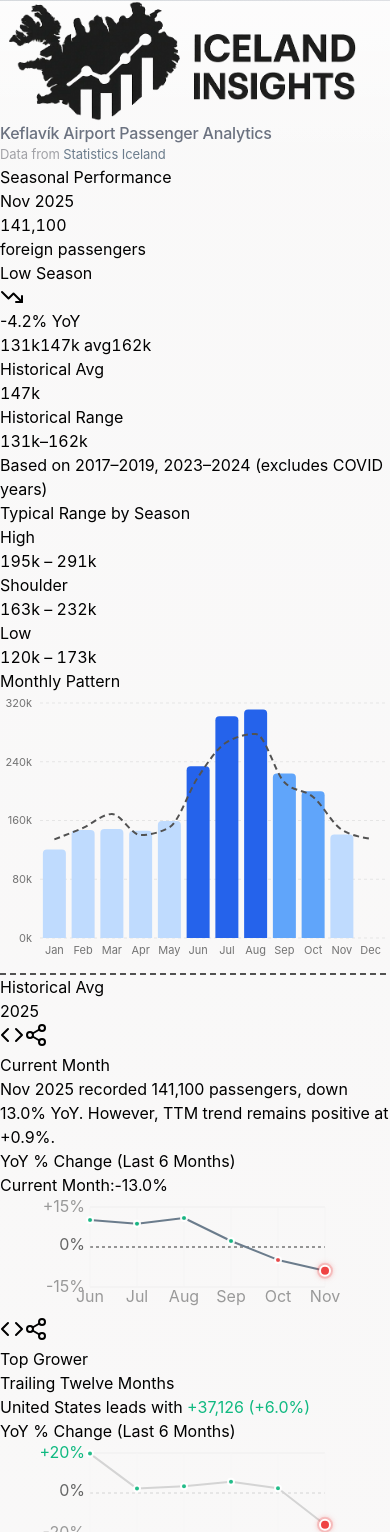
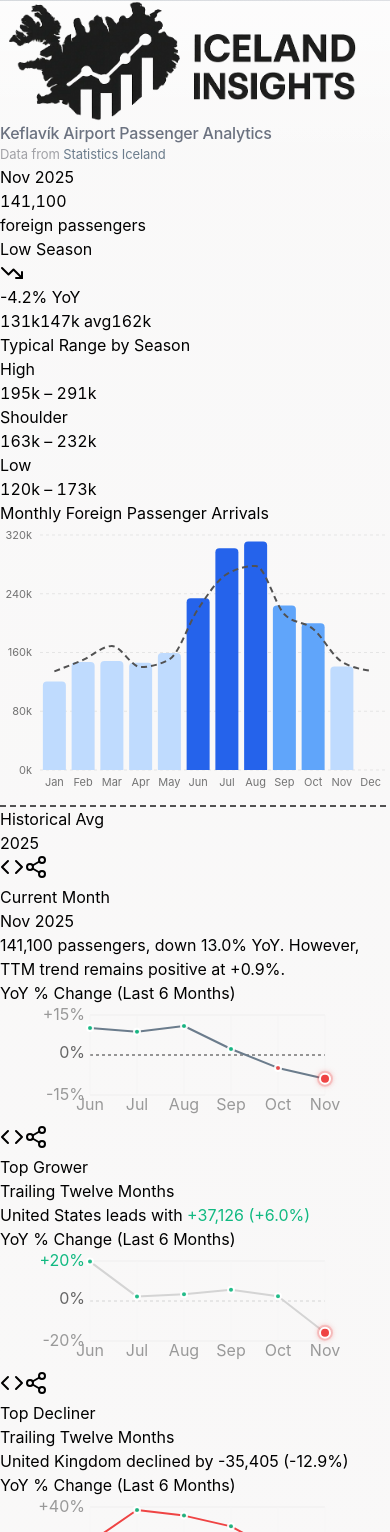
Before and after one commit to kottosson/icelandinsights, a React (Vite) app: page / in a window 390 px wide. Shown: the top 1532 px of the page. Built offline with nearby package versions, Linux system fonts and the light colour scheme.

Commit message:
flottöh1

```diff
--- a/src/data_dashboard.tsx
+++ b/src/data_dashboard.tsx
@@ -1391,14 +1391,9 @@ export default function DataDashboard() {
         ) : (
           // ACTUAL CONTENT
           <>
-        {/* Seasonal Performance - Direct on page, no wrapper */}
+        {/* Hero Stats Section */}
         {kpis && seasonalData && (
           <div className="bg-white rounded-2xl shadow-sm p-5 md:p-8">
-            {/* Header */}
-            <div className="flex items-center gap-2.5 mb-6 md:mb-8">
-              <h2 className="text-lg font-semibold text-neutral-900 tracking-tight">Seasonal Performance</h2>
-            </div>
-
             <div className="grid grid-cols-1 lg:grid-cols-2 gap-6 md:gap-10">
               {/* LEFT COLUMN - Current Month Stats - Flattened for mobile */}
               <div className="space-y-4">
@@ -1415,13 +1410,8 @@ export default function DataDashboard() {
                   const historicalMin = currentMonthData.length > 0 ? Math.min(...currentMonthData) : 0;
                   const historicalMax = currentMonthData.length > 0 ? Math.max(...currentMonthData) : 0;
 
-                  // "Typical" range centered around average (±10%), clamped to historical bounds
-                  const typicalSpread = avg * 0.10;
-
                   const rangeMin = Math.round(historicalMin / 1000);
                   const rangeMax = Math.round(historicalMax / 1000);
-                  const expectedMin = Math.max(rangeMin, Math.round((avg - typicalSpread) / 1000));
-                  const expectedMax = Math.min(rangeMax, Math.round((avg + typicalSpread) / 1000));
                   const avgK = Math.round(avg / 1000);
                   const actualK = currentValue / 1000;
 
@@ -1431,24 +1421,17 @@ export default function DataDashboard() {
                       ? Math.max(0, Math.min(100, ((actualK - rangeMin) / rangeSpan) * 100))
                       : 50;
 
-                    // Status based on actual historical bounds
+                    // Status: Normal if within historical range, Unusual if outside
                     let status = 'Normal';
                     let statusColor = 'text-emerald-600';
                     let markerColor = '#10b981'; // emerald-500
                     let glowColor = 'rgba(16, 185, 129, 0.4)';
 
                     if (actualK < rangeMin || actualK > rangeMax) {
-                      // Outside all historical records
                       status = 'Unusual';
                       statusColor = 'text-red-600';
                       markerColor = '#ef4444'; // red-500
                       glowColor = 'rgba(239, 68, 68, 0.5)';
-                    } else if (actualK < expectedMin || actualK > expectedMax) {
-                      // Outside typical range (25th-75th percentile)
-                      status = 'Watch';
-                      statusColor = 'text-amber-600';
-                      markerColor = '#f59e0b'; // amber-500
-                      glowColor = 'rgba(245, 158, 11, 0.4)';
                     }
 
                     let season = 'Low Season';
@@ -1490,20 +1473,11 @@ export default function DataDashboard() {
                           </div>
                         </div>
 
-                        {/* Visual Confidence Band */}
+                        {/* Visual Range Indicator */}
                         <div className="pt-8 animate-fade-in-up stagger-2">
                           <div className="relative h-8 flex items-center">
                             {/* Background track */}
-                            <div className="absolute inset-x-0 h-1.5 bg-neutral-100 rounded-full"></div>
-
-                            {/* Expected range (middle zone) */}
-                            <div
-                              className="absolute h-1.5 bg-neutral-200 rounded-full"
-                              style={{
-                                left: `${((expectedMin - rangeMin) / rangeSpan) * 100}%`,
-                                width: `${((expectedMax - expectedMin) / rangeSpan) * 100}%`
-                              }}
-                            ></div>
+                            <div className="absolute inset-x-0 h-1.5 bg-neutral-200 rounded-full"></div>
 
                             {/* Historical average marker */}
                             <div
@@ -1538,26 +1512,16 @@ export default function DataDashboard() {
                             </div>
                           </div>
 
-                          {/* Range labels */}
+                          {/* Range labels with tooltip */}
                           <div className="flex justify-between mt-1.5">
                             <span className="text-sm text-neutral-500 tabular-nums">{rangeMin}k</span>
-                            <span className="text-sm text-neutral-400 tabular-nums">{avgK}k avg</span>
+                            <span
+                              className="text-sm text-neutral-400 tabular-nums cursor-help border-b border-dashed border-neutral-300"
+                              title="Based on 2017–2019, 2023–2024 (excludes COVID years)"
+                            >{avgK}k avg</span>
                             <span className="text-sm text-neutral-500 tabular-nums">{rangeMax}k</span>
                           </div>
                         </div>
-
-                        {/* Single row of key stats */}
-                        <div className="flex items-center gap-8 pt-6">
-                          <div className="animate-fade-in-up stagger-3">
-                            <div className="text-sm text-neutral-500 mb-1">Historical Avg</div>
-                            <div className="text-xl font-semibold text-neutral-900 tabular-nums">{avgK}k</div>
-                          </div>
-                          <div className="animate-fade-in-up stagger-4">
-                            <div className="text-sm text-neutral-500 mb-1">Historical Range</div>
-                            <div className="text-xl font-semibold text-neutral-900 tabular-nums">{rangeMin}k–{rangeMax}k</div>
-                          </div>
-                        </div>
-                        <div className="text-xs text-neutral-400 mt-2 animate-fade-in-up stagger-5">Based on 2017–2019, 2023–2024 (excludes COVID years)</div>
 
                         {/* Typical Volume Ranges - clean minimal style */}
                         <div className="pt-6 mt-6 border-t border-neutral-100 animate-fade-in-up stagger-6">
@@ -1618,7 +1582,7 @@ export default function DataDashboard() {
                 <div>
                   {/* Chart - cleaner Apple-style with single color family */}
                   <div className="bg-neutral-50/50 rounded-2xl p-4 md:p-6">
-                    <div className="text-sm text-neutral-500 mb-4">Monthly Pattern</div>
+                    <h3 className="text-sm font-medium text-neutral-700 mb-4">Monthly Foreign Passenger Arrivals</h3>
                     <ResponsiveContainer width="100%" height={isMobile ? 200 : 280}>
                     <ComposedChart
                       data={(() => {
@@ -1736,9 +1700,10 @@ export default function DataDashboard() {
 
                 <div className="flex items-start justify-between mb-2">
                   <div className="flex-1 min-h-[80px]">
-                    <h3 className="text-sm font-medium text-neutral-900 mb-2">Current Month</h3>
+                    <h3 className="text-sm font-medium text-neutral-900 mb-1">Current Month</h3>
+                    <p className="text-sm text-neutral-500 mb-2">{kpis.currentMonthName}</p>
                     <p className="text-sm text-neutral-600 leading-relaxed">
-                      {kpis.currentMonthName} recorded <span className="font-semibold">{kpis.currentMonth} passengers</span>,
+                      <span className="font-semibold">{kpis.currentMonth} passengers</span>,
                       {kpis.yoyChange >= 0 ? ' up ' : ' down '}
                       <span className={`font-semibold ${kpis.yoyChange >= 0 ? 'text-emerald-600' : 'text-red-600'}`}>
                         {Math.abs(kpis.yoyChange).toFixed(1)}% YoY
@@ -1756,14 +1721,6 @@ export default function DataDashboard() {
                   <div className="mt-3">
                     <div className="flex items-center justify-between mb-2">
                       <p className="text-sm text-neutral-500">YoY % Change (Last 6 Months)</p>
-                      <p className="text-xs text-neutral-500">Current Month:
-                        <span className={`font-semibold ml-1 ${
-                          kpis.yoyChange >= 0
-                            ? 'text-emerald-600' : 'text-red-600'
-                        }`}>
-                          {kpis.yoyChange > 0 ? '+' : ''}{kpis.yoyChange.toFixed(1)}%
-                        </span>
-                      </p>
                     </div>
                     <div className="bg-neutral-50 rounded-lg p-3">
                       <div className="relative">
@@ -1901,8 +1858,8 @@ export default function DataDashboard() {
 
                   <div className="flex items-start justify-between mb-2">
                     <div className="flex-1 min-h-[80px]">
-                      <h3 className="text-sm font-medium text-neutral-900 mb-2">Top Grower</h3>
-                      <p className="text-sm text-neutral-500 mb-1">Trailing Twelve Months</p>
+                      <h3 className="text-sm font-medium text-neutral-900 mb-1">Top Grower</h3>
+                      <p className="text-sm text-neutral-500 mb-2">Trailing Twelve Months</p>
                       <p className="text-sm text-neutral-600 leading-relaxed">
                         <span className="font-semibold text-neutral-900">{getCountryName(kpis.topGrower.name)}</span> leads with
                         <span className="font-semibold text-emerald-600"> +{kpis.topGrower.change}</span>
@@ -2042,8 +1999,8 @@ export default function DataDashboard() {
 
                   <div className="flex items-start justify-between mb-2">
                     <div className="flex-1 min-h-[80px]">
-                      <h3 className="text-sm font-medium text-neutral-900 mb-2">Top Decliner</h3>
-                      <p className="text-sm text-neutral-500 mb-1">Trailing Twelve Months</p>
+                      <h3 className="text-sm font-medium text-neutral-900 mb-1">Top Decliner</h3>
+                      <p className="text-sm text-neutral-500 mb-2">Trailing Twelve Months</p>
                       <p className="text-sm text-neutral-600 leading-relaxed">
                         <span className="font-semibold text-neutral-900">{getCountryName(kpis.topDecliner.name)}</span> declined by
                         <span className="font-semibold text-red-600"> -{kpis.topDecliner.change}</span>
```
Also changed, not shown: 5 other files (tests, documents, lock files or other folders).
